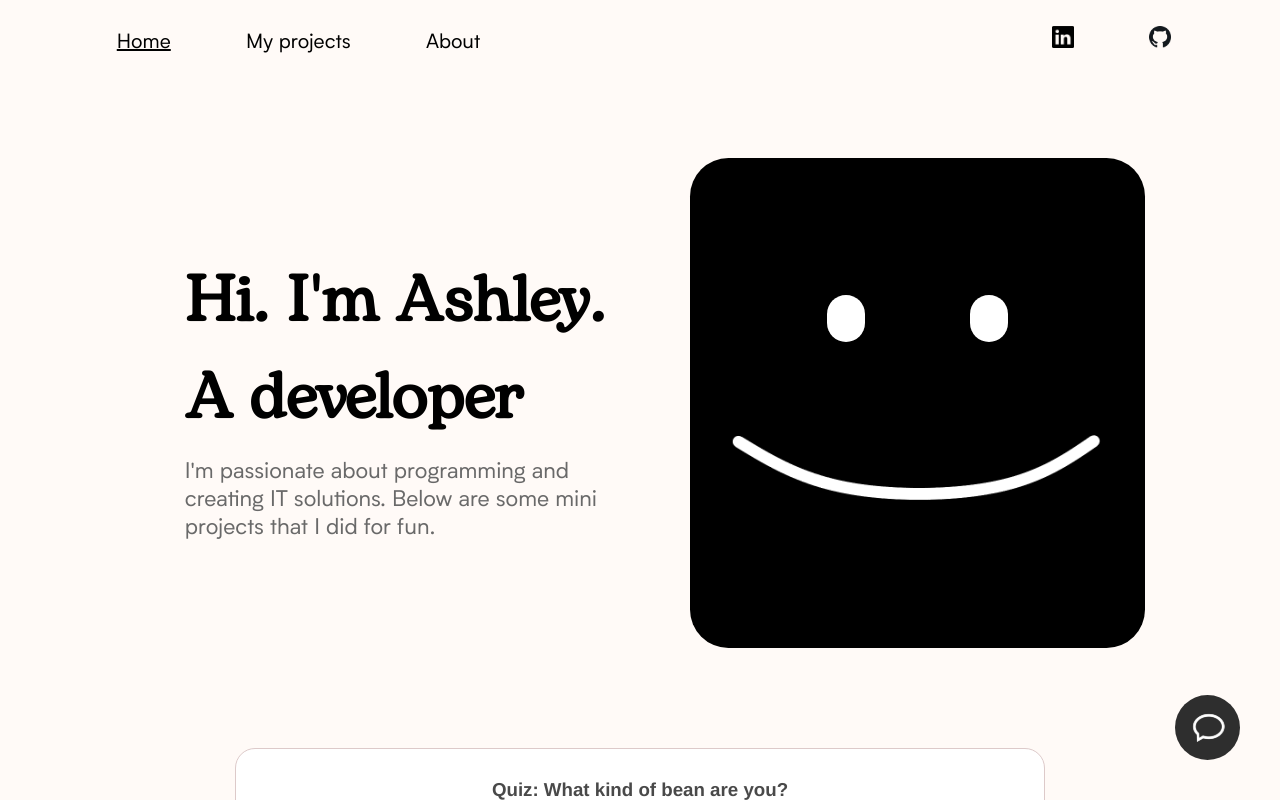
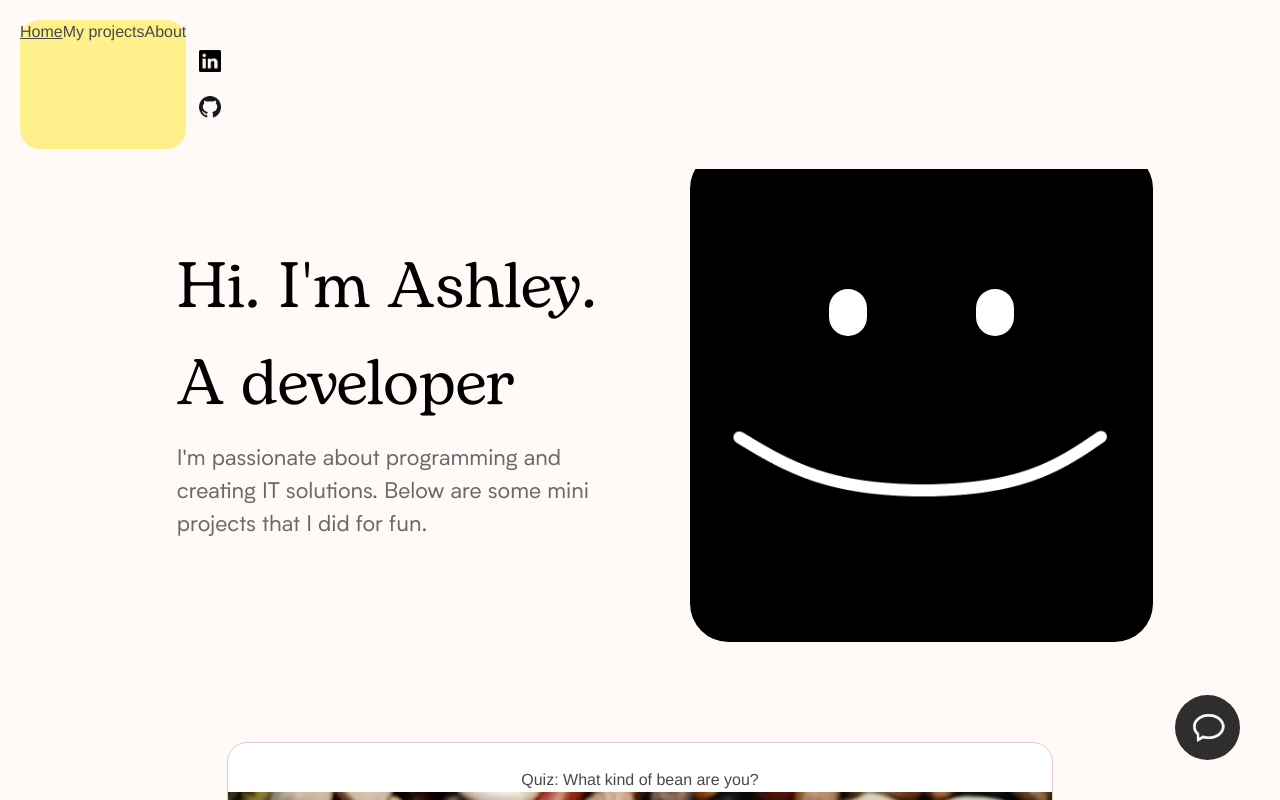
Before and after one commit to ashleycao12/my-website, a Vue app: page / in a window 1280 px wide. Shown: the top 800 px of the page. Built offline with nearby package versions, Linux system fonts and the light colour scheme.

Commit message:
set up tailwind

```diff
--- a/package.json
+++ b/package.json
@@ -8,6 +8,7 @@
   },
   "dependencies": {
     "core-js": "^3.8.3",
+    "tailwindcss": "^3.0.24",
     "vue": "^3.2.13",
     "vue-router": "^4.0.3"
   },
--- /dev/null
+++ b/postcss.config.js
@@ -0,0 +1,6 @@
+module.exports = {
+  plugins: {
+    tailwindcss: {},
+    autoprefixer: {},
+  },
+}
--- a/src/App.vue
+++ b/src/App.vue
@@ -1,6 +1,6 @@
 <template>
   <nav>
-    <div class="nav">
+    <div class="bg-yellow-200">
 
       <router-link to="/">Home</router-link>
       <router-link to="/" :class="projectClass" @click="scrollProject">My projects</router-link>
@@ -86,7 +86,7 @@ nav a {
   /* font-weight: bold; */
   /* color: #2c3e50; */
   /* padding: 7px; */
-  padding: 10px 12px;
+  /* padding: 10px 12px;
   border-radius: 10px;
   text-decoration: none;
   margin-left:2vw ;
@@ -95,7 +95,7 @@ nav a {
   font-family:  "Biotif", system-ui, Helvetica Neue, Helvetica,Arial,sans-serif;
   font-size: 20px;
   font-weight: 500;
-  transition: all 0.15s;
+  transition: all 0.15s; */
 }
 
 .nav a:hover{
--- /dev/null
+++ b/src/index.css
@@ -0,0 +1,3 @@
+@tailwind base;
+@tailwind components;
+@tailwind utilities;
--- a/src/main.js
+++ b/src/main.js
@@ -2,4 +2,5 @@ import { createApp } from 'vue'
 import App from './App.vue'
 import router from './router'
 import '@/assets/global.css'
+import './index.css'
 createApp(App).use(router).mount('#app')
--- /dev/null
+++ b/tailwind.config.js
@@ -0,0 +1,8 @@
+module.exports = {
+  content: ["./index.html",
+  "./src/**/*.{vue,js,ts,jsx,tsx}",],
+  theme: {
+    extend: {},
+  },
+  plugins: [],
+}
```
Also changed, not shown: 1 other file (tests, documents, lock files or other folders).
